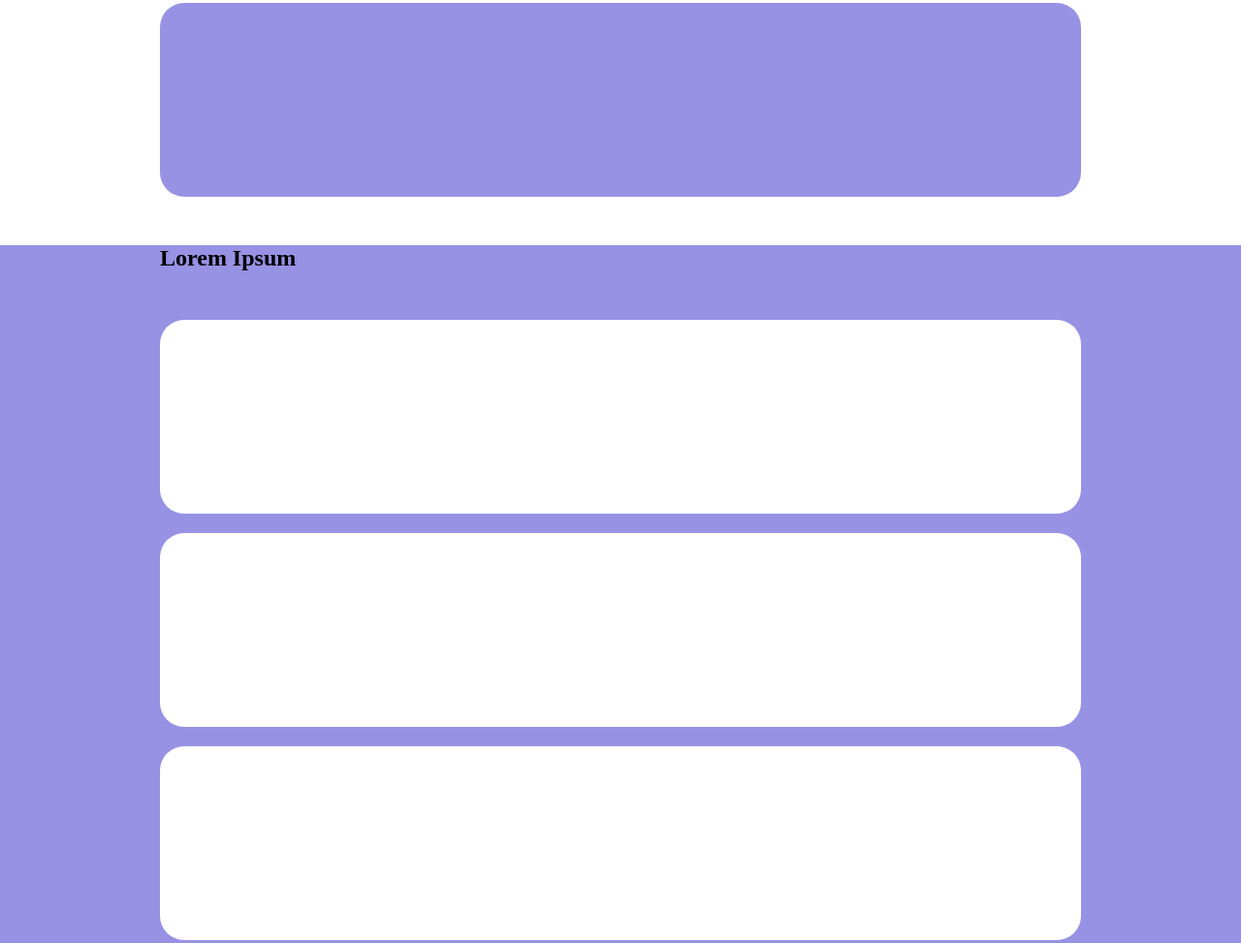
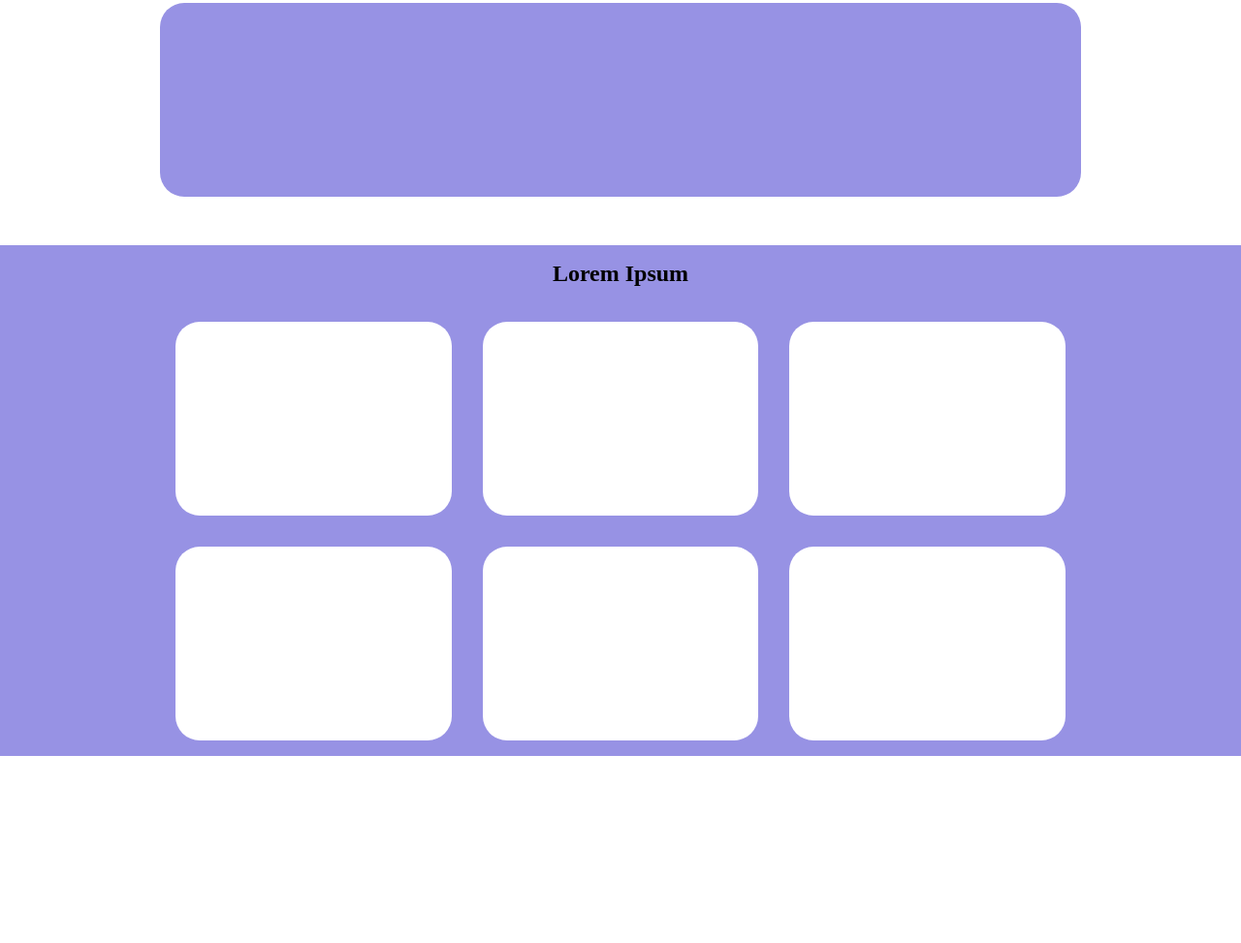
Before and after one commit to SimoneViglione/htmlcss-responsive-layout, a plain HTML site: page index.html in a window 1280 px wide. Shown: the part 1605-2578 px from the top of the page at 97% size. After the commit the page ends 2385 px from the top, so only its background shows below. Drawn offline with Linux system fonts and the light colour scheme.

Commit message:
fine fourth section

```diff
--- a/css/style.css
+++ b/css/style.css
@@ -52,6 +52,10 @@ header .debug {
     margin-top: 50px;
 }
 
+.p-top {
+    padding-top: 1rem;
+}
+
 .b-radius {
     border-radius: 25px;
 }
@@ -91,6 +95,10 @@ main {
     padding: 1rem;
 }
 
+#fourth h2 {
+    text-align: center;
+}
+
 /* Termine Codice Principale */
 
 
@@ -114,6 +122,17 @@ main {
     .card:first-child {
         width: calc((100% / 3 * 2) - 1.5rem);
     }
+
+    .benefits-cards {
+        display: flex;
+        flex-wrap: wrap;
+    }
+
+    .benefits-card {
+        width: calc(50% - 2rem);
+        margin: 1rem;
+    }
+
 }
 
 /* Termine Mediaquery Tablet */
@@ -134,6 +153,11 @@ main {
         width: 45%;
         margin-right: 20px;
     }
+
+    .benefits-card {
+        width: calc((100% / 3) - 2rem);
+        margin: 1rem;
+    }
 }
 
 /* Termine Mediaquery Desktop */
--- a/index.html
+++ b/index.html
@@ -91,10 +91,10 @@
 
         <section class="violet-bg" id="fourth">
             <div class="container">
-                <h2 class="m-top"> Lorem Ipsum</h2>
+                <h2 class="m-top m-bottom p-top"> Lorem Ipsum</h2>
 
                 <div class="benefits-cards">
-                    <div class="benefits-card">
+                    <div class="benefits-card b-radius m-top m-bottom debug-card">
 
                     </div>
 
```
